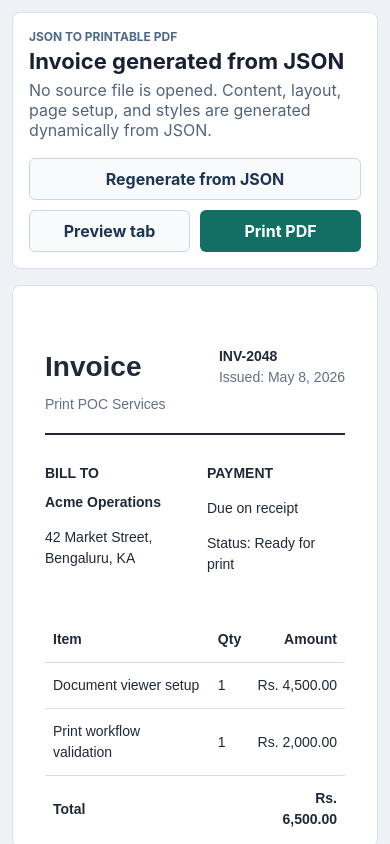
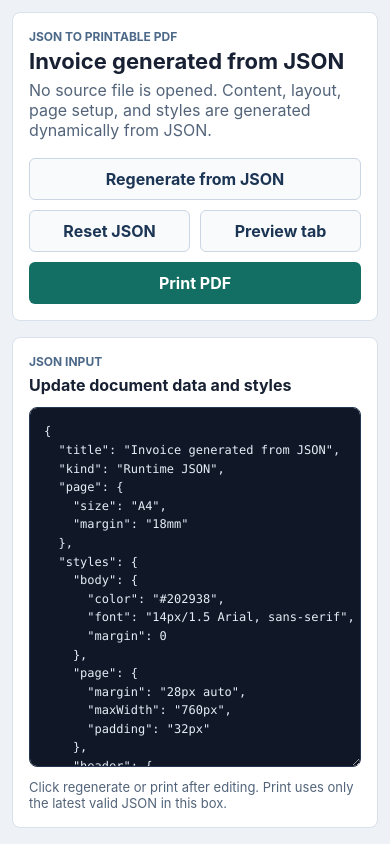
Before and after one commit to devilsnest-sys/print-poc, an Angular app: page / in a window 390 px wide. Shown: the top 844 px of the page. Built offline with nearby package versions, Linux system fonts and the light colour scheme.

Commit message:
Add editable JSON print input

```diff
--- a/src/app/app.component.css
+++ b/src/app/app.component.css
@@ -93,6 +93,53 @@ button {
   padding: 10px 12px;
 }
 
+.workspace {
+  display: grid;
+  gap: 16px;
+  grid-template-columns: minmax(320px, 440px) minmax(0, 1fr);
+  min-height: 0;
+}
+
+.json-panel {
+  background: #ffffff;
+  border: 1px solid #d9e1ec;
+  border-radius: 8px;
+  display: grid;
+  gap: 12px;
+  min-height: 0;
+  padding: 16px;
+}
+
+.json-panel label {
+  color: #182033;
+  display: grid;
+  gap: 2px;
+}
+
+.json-panel textarea {
+  background: #101827;
+  border: 1px solid #263752;
+  border-radius: 8px;
+  color: #e6edf7;
+  font: 12px/1.55 "Cascadia Code", Consolas, "Courier New", monospace;
+  min-height: 560px;
+  outline: none;
+  padding: 14px;
+  resize: vertical;
+  tab-size: 2;
+  white-space: pre;
+}
+
+.json-panel textarea:focus {
+  border-color: #136f63;
+  box-shadow: 0 0 0 3px rgba(19, 111, 99, 0.18);
+}
+
+.json-panel p {
+  font-size: 13px;
+  margin: 0;
+}
+
 .viewer-panel {
   background: #ffffff;
   border: 1px solid #d9e1ec;
@@ -123,8 +170,16 @@ iframe {
     justify-content: stretch;
   }
 
+  .workspace {
+    grid-template-columns: 1fr;
+  }
+
   button {
     flex: 1 1 140px;
+  }
+
+  .json-panel textarea {
+    min-height: 360px;
   }
 
   iframe {
--- a/src/app/app.component.html
+++ b/src/app/app.component.html
@@ -8,12 +8,29 @@
 
     <div class="actions">
       <button type="button" class="secondary" (click)="generateDocumentFromJson()">Regenerate from JSON</button>
+      <button type="button" class="secondary" (click)="resetJsonInput()">Reset JSON</button>
       <button type="button" class="secondary" (click)="openDocumentInNewTab()">Preview tab</button>
       <button type="button" class="primary" (click)="printDocument()">Print PDF</button>
     </div>
   </section>
 
   <p class="error" *ngIf="errorMessage" role="alert">{{ errorMessage }}</p>
+
+  <section class="workspace" aria-label="JSON input and generated document preview">
+    <aside class="json-panel">
+      <label for="jsonInput">
+        <span class="eyebrow">JSON input</span>
+        <strong>Update document data and styles</strong>
+      </label>
+      <textarea
+        id="jsonInput"
+        [value]="jsonInput"
+        (input)="updateJsonInput($event)"
+        spellcheck="false"
+        aria-describedby="jsonHelp">
+      </textarea>
+      <p id="jsonHelp">Click regenerate or print after editing. Print uses only the latest valid JSON in this box.</p>
+    </aside>
 
     <section class="viewer-panel" aria-label="Generated document preview">
       <iframe
@@ -22,4 +39,5 @@
         [src]="documentUrl">
       </iframe>
     </section>
+  </section>
 </main>
--- a/src/app/app.component.ts
+++ b/src/app/app.component.ts
@@ -48,7 +48,7 @@ interface JsonPrintDocument {
   styleUrl: './app.component.css'
 })
 export class AppComponent implements OnDestroy {
-  readonly printJson: JsonPrintDocument = {
+  readonly defaultPrintJson: JsonPrintDocument = {
     title: 'Invoice generated from JSON',
     kind: 'Runtime JSON',
     page: {
@@ -178,8 +178,10 @@ export class AppComponent implements OnDestroy {
     ]
   };
 
-  documentTitle = this.printJson.title;
-  documentKind = this.printJson.kind;
+  jsonInput = JSON.stringify(this.defaultPrintJson, null, 2);
+  activePrintJson = this.defaultPrintJson;
+  documentTitle = this.defaultPrintJson.title;
+  documentKind = this.defaultPrintJson.kind;
   documentUrl: SafeResourceUrl;
   rawDocumentUrl = '';
   errorMessage = '';
@@ -195,21 +197,41 @@ export class AppComponent implements OnDestroy {
     this.revokeObjectUrl();
   }
 
-  generateDocumentFromJson(): void {
-    const html = this.createPrintableDocument(this.printJson);
+  generateDocumentFromJson(): boolean {
+    const parsedJson = this.parseJsonInput();
+
+    if (!parsedJson) {
+      return false;
+    }
+
+    this.activePrintJson = parsedJson;
+    const html = this.createPrintableDocument(parsedJson);
 
     this.revokeObjectUrl();
     this.objectUrl = URL.createObjectURL(new Blob([html], { type: 'text/html' }));
     this.rawDocumentUrl = this.objectUrl;
     this.documentUrl = this.sanitizer.bypassSecurityTrustResourceUrl(this.objectUrl);
-    this.documentTitle = this.printJson.title;
-    this.documentKind = this.printJson.kind;
+    this.documentTitle = parsedJson.title;
+    this.documentKind = parsedJson.kind;
     this.errorMessage = '';
+    return true;
   }
 
   printDocument(): void {
+    if (!this.generateDocumentFromJson()) {
+      return;
+    }
+
+    this.printFromGeneratedDocument();
+  }
+
+  updateJsonInput(event: Event): void {
+    this.jsonInput = (event.target as HTMLTextAreaElement).value;
+  }
+
+  resetJsonInput(): void {
+    this.jsonInput = JSON.stringify(this.defaultPrintJson, null, 2);
     this.generateDocumentFromJson();
-    this.printFromGeneratedDocument();
   }
 
   openDocumentInNewTab(): void {
@@ -230,6 +252,97 @@ export class AppComponent implements OnDestroy {
     ${documentJson.body.map((block) => this.renderBlock(block)).join('')}
   </body>
 </html>`;
+  }
+
+  private parseJsonInput(): JsonPrintDocument | null {
+    try {
+      const parsed = JSON.parse(this.jsonInput) as unknown;
+
+      if (!this.isJsonPrintDocument(parsed)) {
+        this.errorMessage = 'Invalid JSON schema. Include title, kind, page, styles, and body blocks.';
+        return null;
+      }
+
+      return parsed;
+    } catch (error) {
+      const message = error instanceof Error ? error.message : 'Unknown parsing error.';
+      this.errorMessage = `Invalid JSON: ${message}`;
+      return null;
+    }
+  }
+
+  private isJsonPrintDocument(value: unknown): value is JsonPrintDocument {
+    if (!this.isRecord(value)) {
+      return false;
+    }
+
+    return typeof value['title'] === 'string'
+      && typeof value['kind'] === 'string'
+      && this.isPageConfig(value['page'])
+      && this.isStylesConfig(value['styles'])
+      && Array.isArray(value['body'])
+      && value['body'].every((block) => this.isJsonBlock(block));
+  }
+
+  private isPageConfig(value: unknown): value is JsonPrintDocument['page'] {
+    return this.isRecord(value)
+      && typeof value['size'] === 'string'
+      && typeof value['margin'] === 'string';
+  }
+
+  private isStylesConfig(value: unknown): value is Record<string, JsonStyle> {
+    return this.isRecord(value)
+      && Object.values(value).every((style) => this.isJsonStyle(style));
+  }
+
+  private isJsonStyle(value: unknown): value is JsonStyle {
+    return this.isRecord(value)
+      && Object.values(value).every((styleValue) => typeof styleValue === 'string' || typeof styleValue === 'number');
+  }
+
+  private isJsonBlock(value: unknown): value is JsonBlock {
+    if (!this.isRecord(value) || typeof value['type'] !== 'string') {
+      return false;
+    }
+
+    if (value['type'] === 'text') {
+      return typeof value['tag'] === 'string'
+        && ['h1', 'h2', 'p', 'strong', 'span', 'div'].includes(value['tag'])
+        && typeof value['text'] === 'string'
+        && this.hasValidOptionalBlockAttributes(value);
+    }
+
+    if (value['type'] === 'container') {
+      return typeof value['tag'] === 'string'
+        && ['article', 'header', 'section', 'div', 'footer'].includes(value['tag'])
+        && Array.isArray(value['children'])
+        && value['children'].every((child) => this.isJsonBlock(child))
+        && this.hasValidOptionalBlockAttributes(value);
+    }
+
+    if (value['type'] === 'table') {
+      return Array.isArray(value['columns'])
+        && value['columns'].every((column) => typeof column === 'string')
+        && Array.isArray(value['rows'])
+        && value['rows'].every((row) => Array.isArray(row) && row.every((cell) => this.isPrintableCell(cell)))
+        && (value['footer'] === undefined || (Array.isArray(value['footer']) && value['footer'].every((cell) => this.isPrintableCell(cell))))
+        && this.hasValidOptionalBlockAttributes(value);
+    }
+
+    return false;
+  }
+
+  private hasValidOptionalBlockAttributes(value: Record<string, unknown>): boolean {
+    return (value['className'] === undefined || typeof value['className'] === 'string')
+      && (value['style'] === undefined || this.isJsonStyle(value['style']));
+  }
+
+  private isPrintableCell(value: unknown): value is string | number {
+    return typeof value === 'string' || typeof value === 'number';
+  }
+
+  private isRecord(value: unknown): value is Record<string, unknown> {
+    return typeof value === 'object' && value !== null && !Array.isArray(value);
   }
 
   private createCss(documentJson: JsonPrintDocument): string {
```
Lines whose indentation alone changed are shown as unchanged.
